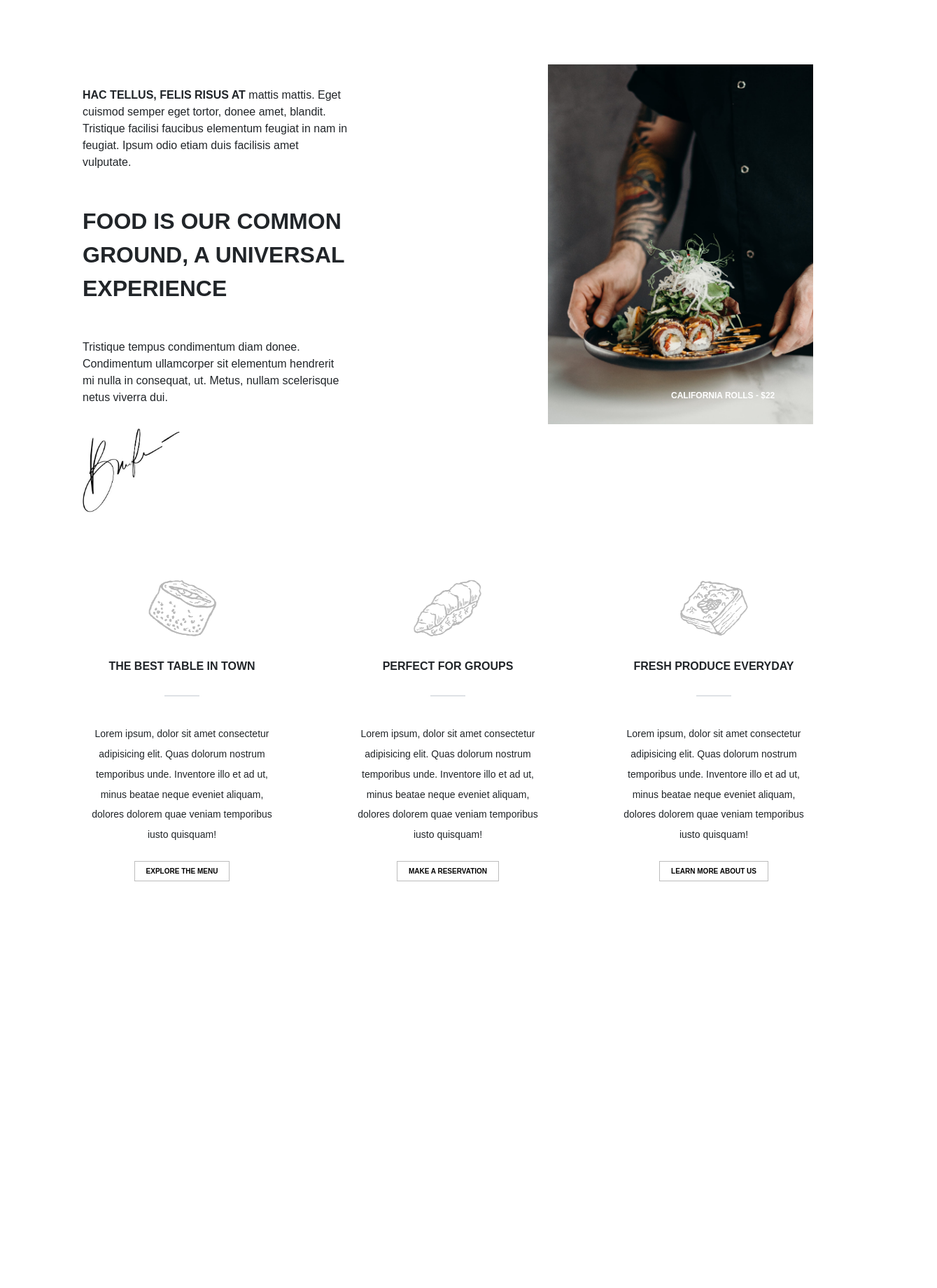
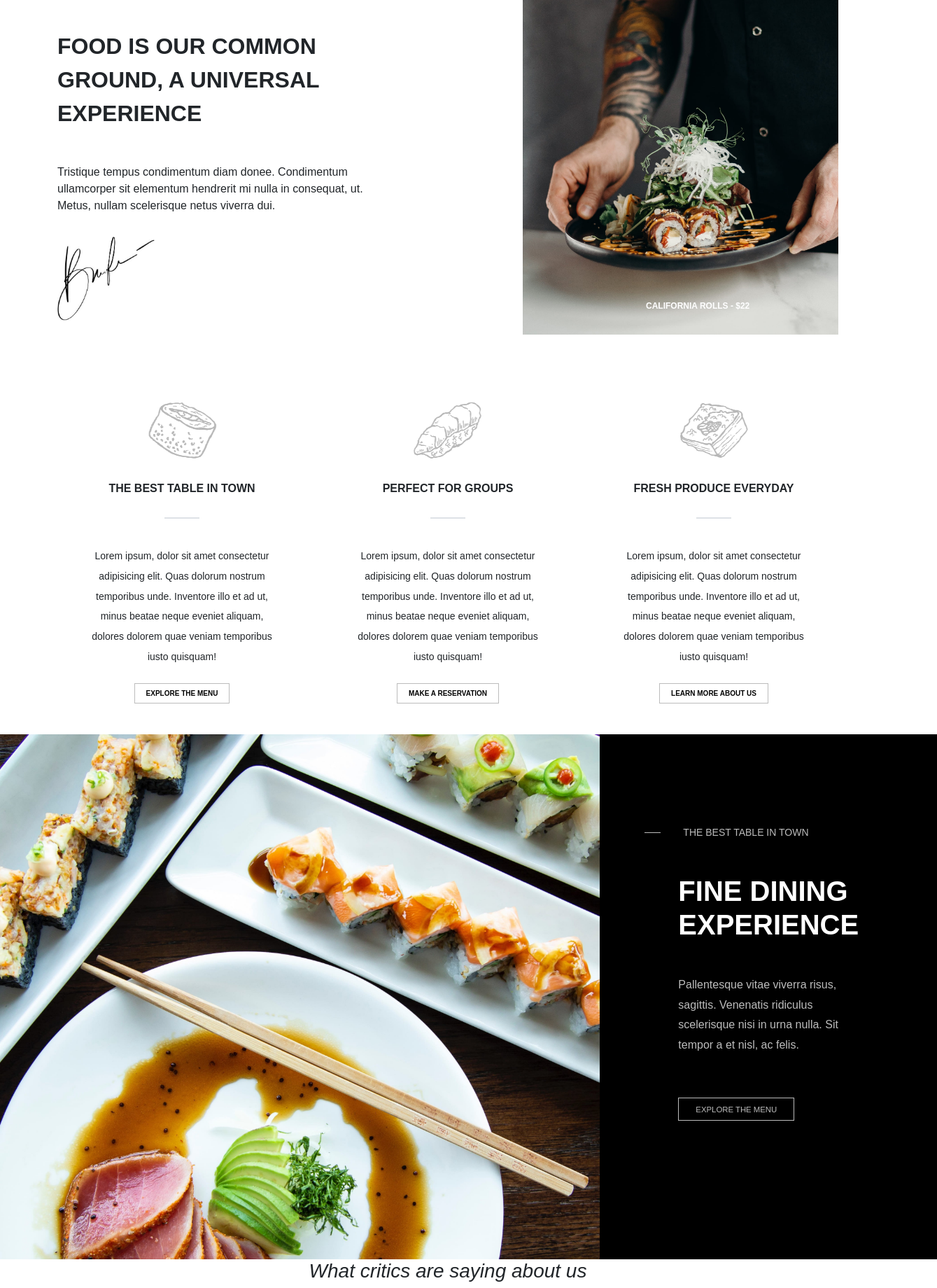
Before and after one commit to nicolas-dp/proj-html-vuejs, a Vue app: page / in a window 1280 px wide. Shown: the part 820-2660 px from the top of the page at 70% size, 1339 px wide, since content can reach past the window. Before the commit the page ends 2079 px from the top, so only its background shows below. Built offline with nearby package versions, Linux system fonts and the light colour scheme.

Commit message:
Add section critics

```diff
--- a/src/App.vue
+++ b/src/App.vue
@@ -1,85 +1,39 @@
 <template>
   <div id="app">
     <SiteHeader />
-    <section id="hero_roll">
+    <HeroRoll />
+    <BestTable />
+    <section id="critics">
       <div class="container">
-        <div class="row mt-3 justify-content-between">
-          <div class="col-5">
-            <div class="hero_text">
-              <small>
-                <strong>HAC TELLUS, FELIS RISUS AT </strong>mattis mattis. Eget
-                cuismod semper eget tortor, donee amet, blandit. Tristique
-                facilisi faucibus elementum feugiat in nam in feugiat. Ipsum
-                odio etiam duis facilisis amet vulputate.
-              </small>
+        <h3 class="fst-italic text-center">What critics are saying about us</h3>
+        <div class="text_best"></div>
+        <div class="row">
+          <div class="col-6 p-0">
+            <img class="img-fluid" src="@/assets/img/blog72x.jpg" alt="..." />
+          </div>
+          <div class="col-6 col_dark">
+            <div class="title_small">
 
-              <h2 class="fw-bold">
-                FOOD IS OUR COMMON GROUND, A UNIVERSAL EXPERIENCE
-              </h2>
+              <small>MEGGY STEWART</small>
+            </div>
+            <div class="main_text p-5">
+              <h2 class="fw-bold fs-1">NEW YORK TIMES</h2>
 
-              <small>
-                Tristique tempus condimentum diam donee. Condimentum ullamcorper
-                sit elementum hendrerit mi nulla in consequat, ut. Metus, nullam
-                scelerisque netus viverra dui.
-              </small>
-            </div>
-            <div class="hero_signature">
-              <img
-                class="signature"
-                height="120"
-                src="@/assets/img/signature.jpg"
-                alt="..."
-              />
+              <div class="text_best"></div>
+              <p calss="fw-light p-3">
+                Pallentesque vitae viverra risus, sagittis. Venenatis ridiculus
+                scelerisque nisi in urna nulla. Sit tempor a et nisl, ac felis.
+              </p>
+              <p calss="fw-light p-3">
+                Sit tempor a et nisl, ac felis.Venenatis ridiculus
+                scelerisque nisi in urna nulla.
+              </p>
+              <a href="#" class="btn_dark"><small>READ FULL ARTICLE</small></a>
             </div>
           </div>
-          <div class="col-5">
-            <div class="hero_image">
-              <img class="img-fluid" src="@/assets/img/info22x.jpg" alt="..." />
-              <span class="fw-bold text-white">CALIFORNIA ROLLS - $22</span>
-            </div>
-          </div>
+          <div class="col"></div>
+          <div class="col"></div>
         </div>
-
-        <section class="link_hero_roll">
-          <div class="row mt-5 text-center">
-            <div class="col">
-              <img src="@/assets/img/sushi-1.png" alt="" />
-              <h6>THE BEST TABLE IN TOWN</h6>
-              <div class="border"></div>
-              <p>
-                Lorem ipsum, dolor sit amet consectetur adipisicing elit. Quas
-                dolorum nostrum temporibus unde. Inventore illo et ad ut, minus
-                beatae neque eveniet aliquam, dolores dolorem quae veniam
-                temporibus iusto quisquam!
-              </p>
-              <a href="#" class="btn_white">EXPLORE THE MENU</a>
-            </div>
-            <div class="col">
-              <img src="@/assets/img/sushi-2.png" alt="" />
-              <h6>PERFECT FOR GROUPS</h6>
-              <div class="border"></div>
-              <p>
-                Lorem ipsum, dolor sit amet consectetur adipisicing elit. Quas
-                dolorum nostrum temporibus unde. Inventore illo et ad ut, minus
-                beatae neque eveniet aliquam, dolores dolorem quae veniam
-                temporibus iusto quisquam!
-              </p>
-              <a href="#" class="btn_white">MAKE A RESERVATION</a>
-            </div>
-            <div class="col">
-              <img src="@/assets/img/sushi-3.png" alt="" />
-              <h6>FRESH PRODUCE EVERYDAY</h6>
-              <div class="border"></div>
-              <p>
-                Lorem ipsum, dolor sit amet consectetur adipisicing elit. Quas
-                dolorum nostrum temporibus unde. Inventore illo et ad ut, minus
-                beatae neque eveniet aliquam, dolores dolorem quae veniam
-                temporibus iusto quisquam!
-              </p>
-              <a href="#" class="btn_white">LEARN MORE ABOUT US</a>
-            </div>
-          </div>
-        </section>
       </div>
     </section>
   </div>
@@ -87,11 +41,15 @@
 
 <script>
 import SiteHeader from "@/components/SiteHeader.vue";
+import HeroRoll from "@/components/HeroRoll.vue";
+import BestTable from "@/components/BestTable.vue";
 
 export default {
   name: "App",
   components: {
     SiteHeader,
+    HeroRoll,
+    BestTable,
   },
 };
 </script>
@@ -99,59 +57,7 @@ export default {
 <style lang="scss">
 @import "@/assets/scss/style.scss";
 
-.hero_text {
-  margin-top: 2rem;
-}
-
-.hero_image {
-  position: relative;
-
-  &:hover {
-    filter: drop-shadow(0px 0px 6px black);
-  }
-
-  span {
-    position: absolute;
-    left: 11rem;
-    bottom: 2rem;
-    font-size: 12px;
-    filter: drop-shadow(2px 4px 6px px black);
-  }
-}
-.col-5 {
-  padding: 3rem;
-  margin-top: 3rem;
-  small {
-    font-size: 16px;
-  }
-
-  h2 {
-    margin-bottom: 3rem;
-    margin-top: 3rem;
-    line-height: 3rem;
-  }
-
-  .signature {
-    margin-top: 2rem;
-  }
-}
-
-.link_hero_roll {
-  h6 {
-    margin: 2rem 0 2rem;
-    font-weight: bold;
-  }
-
-  .border {
-    margin-bottom: 2rem;
-    width: 14%;
-    display: inline-block;
-  }
-
-  p {
-    font-size: 14px;
-    padding: 0 3rem 0;
-    margin-bottom: 1.5rem;
-  }
+#critics .text_best{
+  width: 50px;
 }
 </style>
--- a/src/assets/scss/style.scss
+++ b/src/assets/scss/style.scss
@@ -12,13 +12,10 @@
 
 }
 
-
 p{
   margin-bottom: 4rem;
-
   line-height: 1.8rem;
 }
-
 
 .btn_white{
   border: 1px solid var(--small-textColor);
@@ -27,9 +24,57 @@ p{
   text-decoration: none;
   color: black;
   font-weight: bold;
+
   &:hover{
     border: 1px solid black;
     font-weight: normal;
     color: var(--small-textColor);
   }
 }
+
+.btn_dark {
+  border: 1px solid var(--small-textColor);
+  font-size: 13px;
+  padding: 0.5rem 1.5rem;
+  text-decoration: none;
+  color: white;
+  &:hover {
+  background-color: white;
+  color: black;
+}
+}
+
+.main_text{
+  color: white;
+}
+
+.title_small, .main_text {
+  small,
+  p {
+    margin-top: 3rem;
+    color: var(--small-textColor)!important;
+  }
+
+
+}
+
+.text_best {
+  border-top: 1px solid var(--small-textColor);
+  width: 23px;
+  height: 5px;
+  margin-right: 2rem;
+  display: inline-block;
+}
+
+
+.border {
+  margin-bottom: 2rem;
+  width: 14%;
+  display: inline-block;
+}
+
+.col_dark {
+
+  padding: 4rem;
+  background-color: black;
+}
--- /dev/null
+++ b/src/components/BestTable.vue
@@ -0,0 +1,47 @@
+<template>
+  <section id="the_best_table">
+    <div class="row flex-nowrap mt-5" style="height: 750px">
+      <div class="col-8 col_bg"></div>
+      <div class="col col_dark text-white">
+        <div class="title_small">
+          <div class="text_best"></div>
+          <small>THE BEST TABLE IN TOWN</small>
+        </div>
+        <div class="main_text p-5">
+          <h2 class="fw-bold fs-1">FINE DINING EXPERIENCE</h2>
+          <p calss="fw-light p-3">
+            Pallentesque vitae viverra risus, sagittis. Venenatis ridiculus
+            scelerisque nisi in urna nulla. Sit tempor a et nisl, ac felis.
+          </p>
+          <a href="#" class="btn_dark"><small>EXPLORE THE MENU</small></a>
+        </div>
+      </div>
+    </div>
+  </section>
+</template>
+
+<script>
+export default {
+  name: "BestTable",
+};
+</script>
+
+<!-- Add "scoped" attribute to limit CSS to this component only -->
+<style lang="scss" scoped>
+
+
+
+.col_bg {
+  background-image: url("@/assets/img/slider32x.jpg");
+  background-repeat: no-repeat;
+  background-size: cover;
+}
+
+
+
+.title_small{
+  margin-top: 4rem;
+}
+
+
+</style>
--- /dev/null
+++ b/src/components/HeroRoll.vue
@@ -0,0 +1,144 @@
+<template>
+  <section id="hero_roll">
+    <div class="container">
+      <div class="row mt-3 justify-content-between">
+        <div class="col-5">
+          <div class="hero_text">
+            <small>
+              <strong>HAC TELLUS, FELIS RISUS AT </strong>mattis mattis. Eget
+              cuismod semper eget tortor, donee amet, blandit. Tristique
+              facilisi faucibus elementum feugiat in nam in feugiat. Ipsum odio
+              etiam duis facilisis amet vulputate.
+            </small>
+
+            <h2 class="fw-bold">
+              FOOD IS OUR COMMON GROUND, A UNIVERSAL EXPERIENCE
+            </h2>
+
+            <small>
+              Tristique tempus condimentum diam donee. Condimentum ullamcorper
+              sit elementum hendrerit mi nulla in consequat, ut. Metus, nullam
+              scelerisque netus viverra dui.
+            </small>
+          </div>
+          <div class="hero_signature">
+            <img
+              class="signature"
+              height="120"
+              src="@/assets/img/signature.jpg"
+              alt="..."
+            />
+          </div>
+        </div>
+        <div class="col-5">
+          <div class="hero_image">
+            <img class="img-fluid" src="@/assets/img/info22x.jpg" alt="..." />
+            <span class="fw-bold text-white">CALIFORNIA ROLLS - $22</span>
+          </div>
+        </div>
+      </div>
+
+      <section class="link_hero_roll">
+        <div class="row mt-5 text-center">
+          <div class="col">
+            <img src="@/assets/img/sushi-1.png" alt="" />
+            <h6>THE BEST TABLE IN TOWN</h6>
+            <div class="border"></div>
+            <p>
+              Lorem ipsum, dolor sit amet consectetur adipisicing elit. Quas
+              dolorum nostrum temporibus unde. Inventore illo et ad ut, minus
+              beatae neque eveniet aliquam, dolores dolorem quae veniam
+              temporibus iusto quisquam!
+            </p>
+            <a href="#" class="btn_white">EXPLORE THE MENU</a>
+          </div>
+          <div class="col">
+            <img src="@/assets/img/sushi-2.png" alt="" />
+            <h6>PERFECT FOR GROUPS</h6>
+            <div class="border"></div>
+            <p>
+              Lorem ipsum, dolor sit amet consectetur adipisicing elit. Quas
+              dolorum nostrum temporibus unde. Inventore illo et ad ut, minus
+              beatae neque eveniet aliquam, dolores dolorem quae veniam
+              temporibus iusto quisquam!
+            </p>
+            <a href="#" class="btn_white">MAKE A RESERVATION</a>
+          </div>
+          <div class="col">
+            <img src="@/assets/img/sushi-3.png" alt="" />
+            <h6>FRESH PRODUCE EVERYDAY</h6>
+            <div class="border"></div>
+            <p>
+              Lorem ipsum, dolor sit amet consectetur adipisicing elit. Quas
+              dolorum nostrum temporibus unde. Inventore illo et ad ut, minus
+              beatae neque eveniet aliquam, dolores dolorem quae veniam
+              temporibus iusto quisquam!
+            </p>
+            <a href="#" class="btn_white">LEARN MORE ABOUT US</a>
+          </div>
+        </div>
+      </section>
+    </div>
+  </section>
+</template>
+
+<script>
+export default {
+  name: "HeroRoll",
+};
+</script>
+
+<!-- Add "scoped" attribute to limit CSS to this component only -->
+<style lang="scss">
+.hero_text {
+  margin-top: 2rem;
+}
+
+.hero_image {
+  position: relative;
+
+  &:hover {
+    filter: drop-shadow(0px 0px 6px black);
+  }
+
+  span {
+    position: absolute;
+    left: 11rem;
+    bottom: 2rem;
+    font-size: 12px;
+    filter: drop-shadow(2px 4px 6px px black);
+  }
+}
+.col-5 {
+  padding: 3rem;
+  margin-top: 3rem;
+  small {
+    font-size: 16px;
+  }
+
+  h2 {
+    margin-bottom: 3rem;
+    margin-top: 3rem;
+    line-height: 3rem;
+  }
+
+  .signature {
+    margin-top: 2rem;
+  }
+}
+
+.link_hero_roll {
+  h6 {
+    margin: 2rem 0 2rem;
+    font-weight: bold;
+  }
+
+
+
+  p {
+    font-size: 14px;
+    padding: 0 3rem 0;
+    margin-bottom: 1.5rem;
+  }
+}
+</style>
--- a/src/components/JumboFirst.vue
+++ b/src/components/JumboFirst.vue
@@ -39,22 +39,12 @@ export default {
 }
 
 
-.col-4 {
+.title_small{
   small,
   p {
     color: var(--small-textColor);
   }
 }
 
-.btn_dark {
-  border: 1px solid var(--small-textColor);
-  font-size: 13px;
-  padding: 0.5rem;
-  text-decoration: none;
 
-  &:hover {
-  background-color: white;
-  color: black;
-}
-}
 </style>
--- a/src/components/SiteHeader.vue
+++ b/src/components/SiteHeader.vue
@@ -97,7 +97,7 @@ nav {
 .jumbo {
   background-image: url("@/assets/img/slider52x.jpg");
   background-position: right;
-  height: 100vh;
+
   background-repeat: no-repeat;
   background-size: 60%;
 }
```
